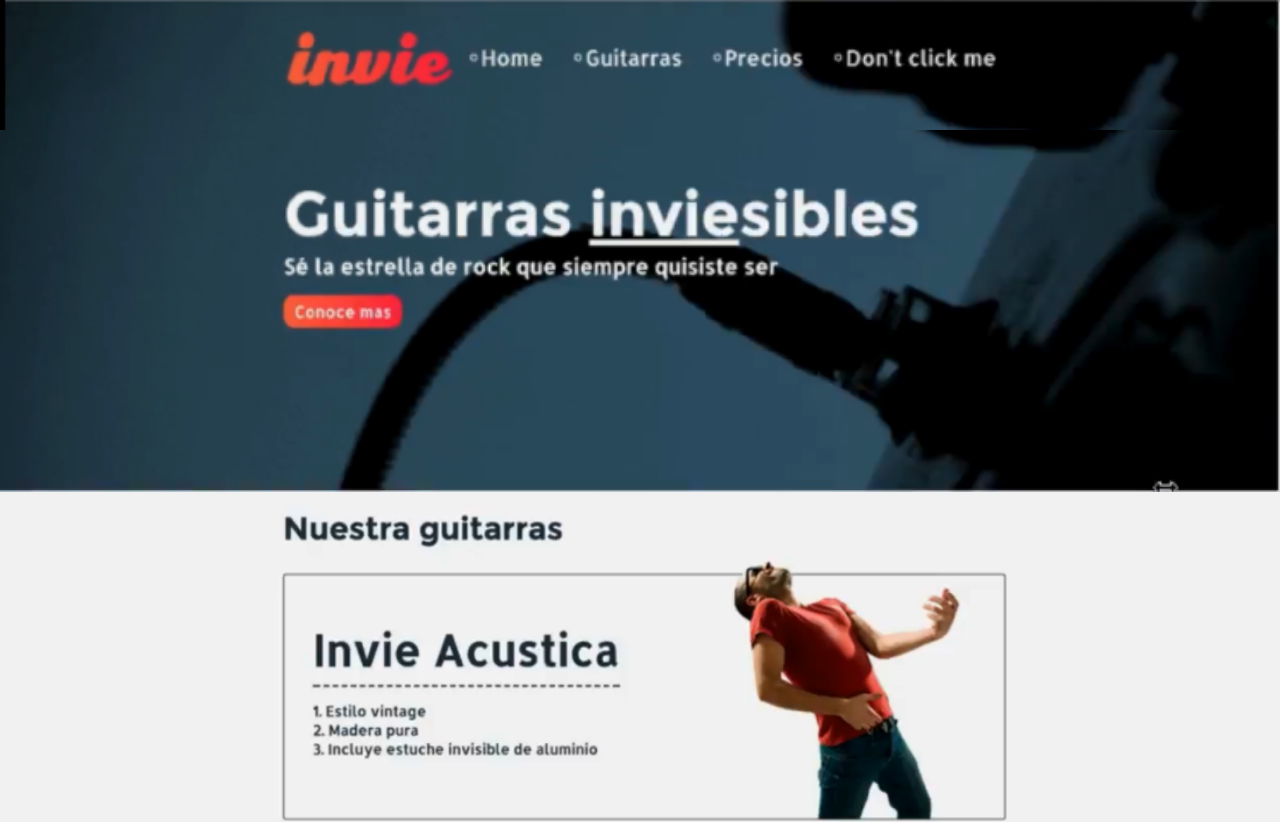
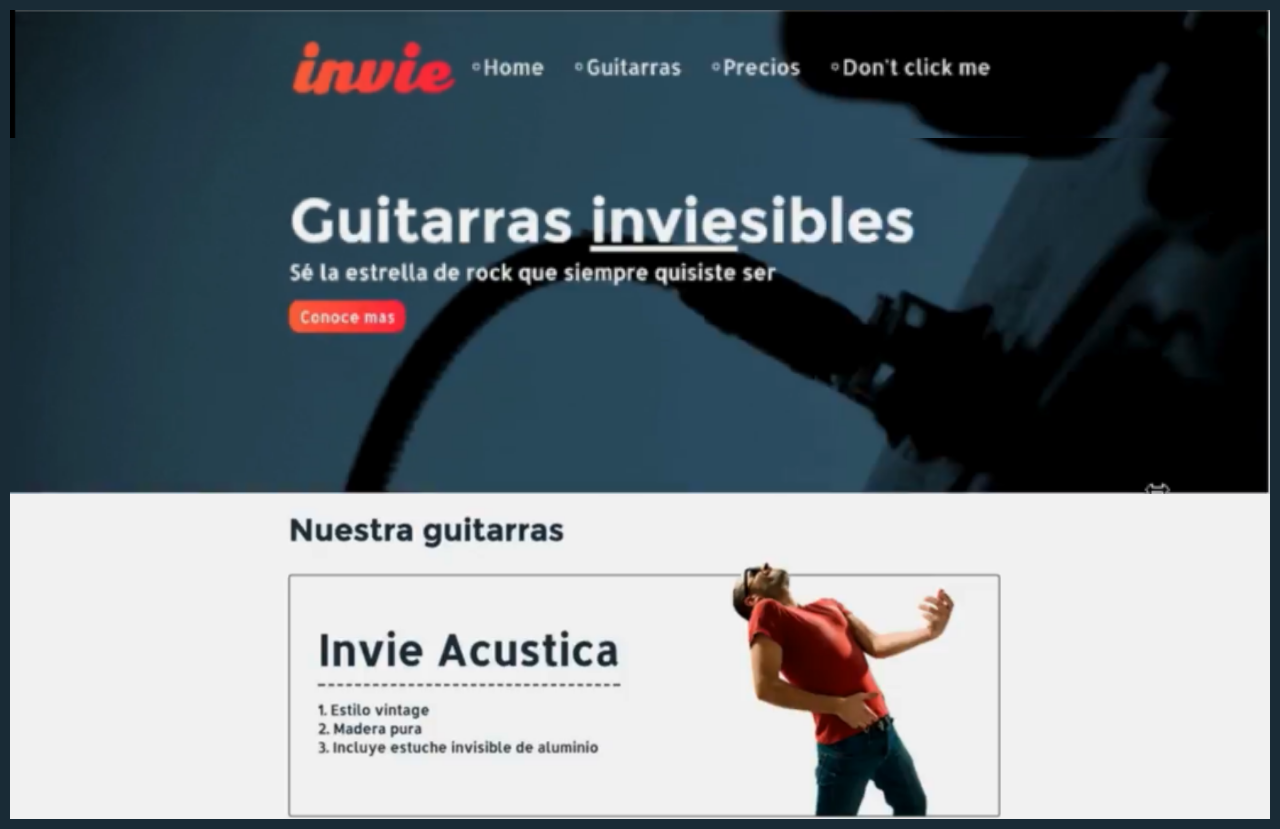
Before and after one commit to SoyAnderEscobar/Invie-github, a plain HTML site: page index.html in a window 1280 px wide. Drawn offline with Linux system fonts and the light colour scheme.

Commit message:
hotfix 1

```diff
--- a/index.html
+++ b/index.html
@@ -7,6 +7,10 @@
 		*{
 			margin: 0;
 			padding: 0;
+		}
+
+		body{
+			border: 10px solid #192b36;
 		}
 
 		img{
```
